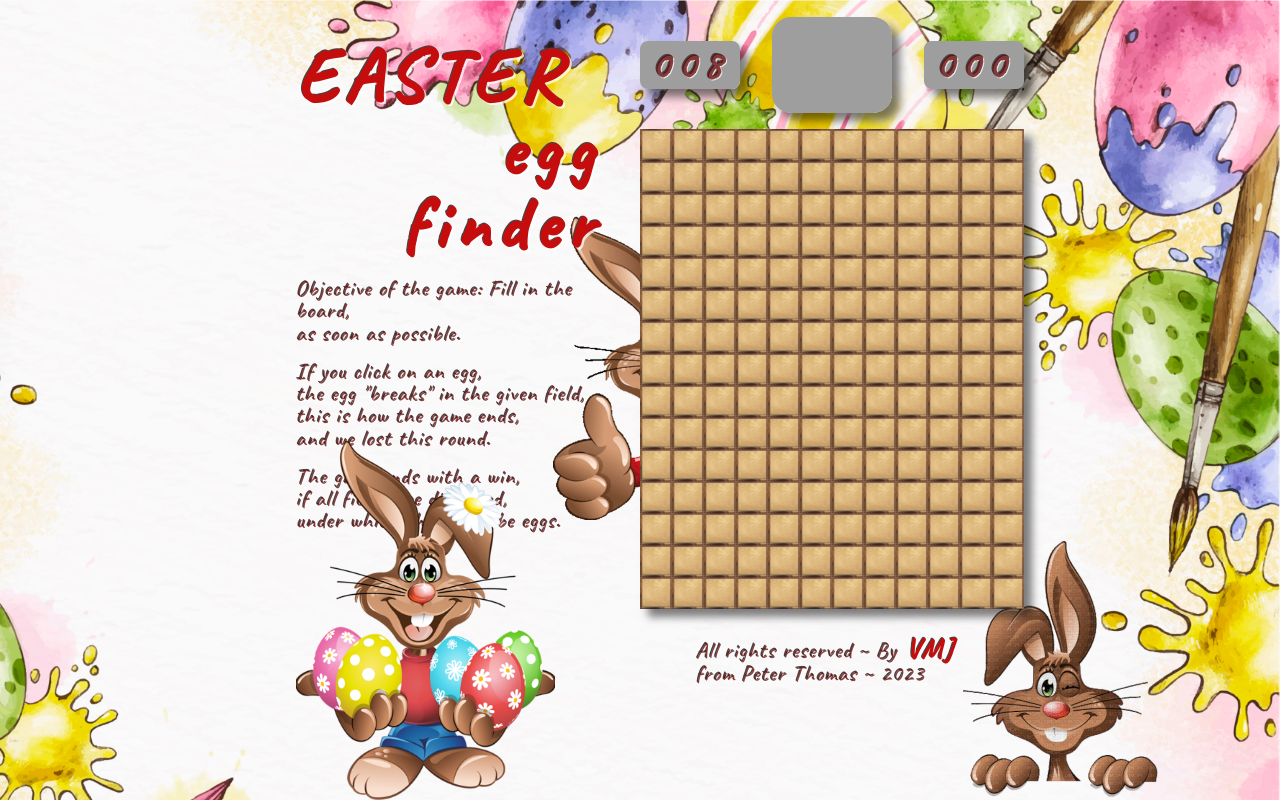
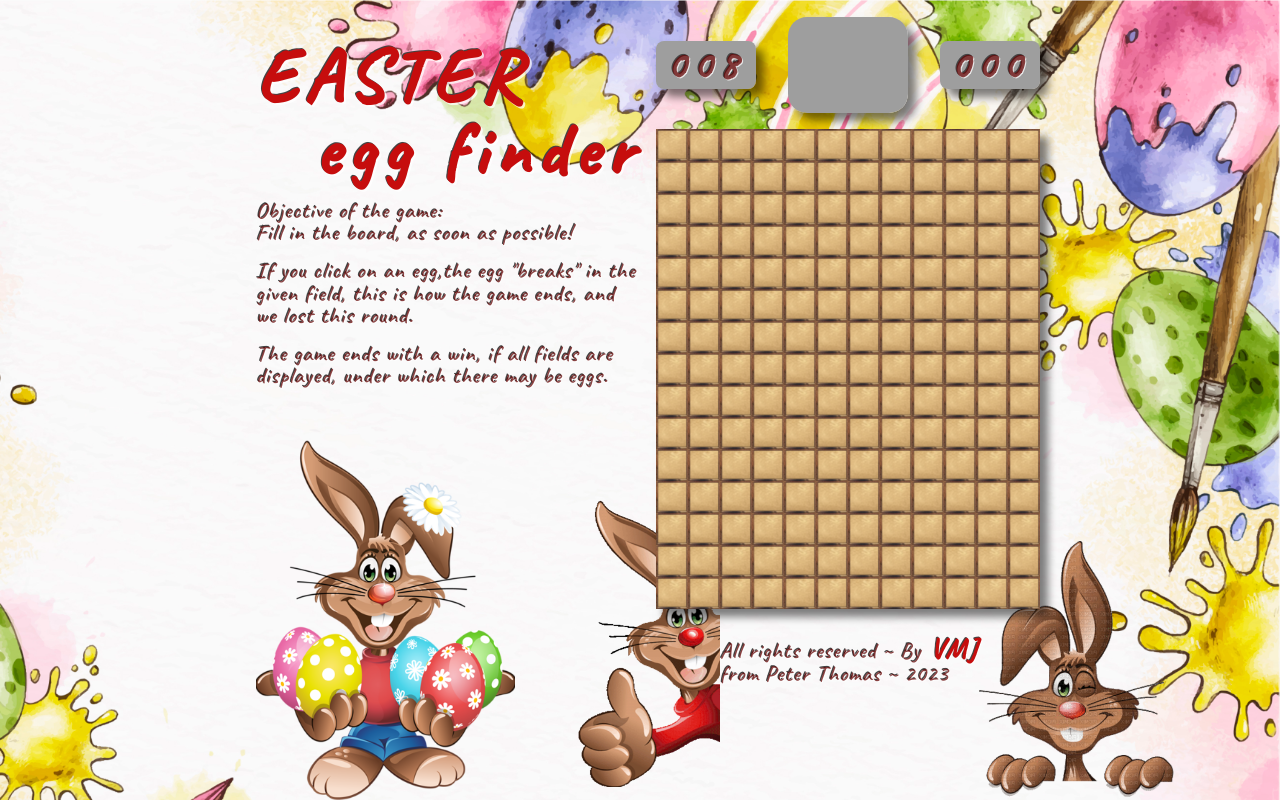
Before and after one commit to ViktorMihalyJozsa/easter-egg-finder, a PHP site: page / in a window 1280 px wide. Run offline with PHP 8.4, Linux system fonts and the light colour scheme; some libraries are stand-ins or nearby versions; grey boxes are pictures that could not be loaded.

Commit message:
Header Text and Responsive : Objective of the game...

```diff
--- a/css/easter-egg-finder-style.css
+++ b/css/easter-egg-finder-style.css
@@ -141,7 +141,7 @@ body {
   h2 {text-align: right;}
 
   p {
-    font-size:       clamp(15px, 2.777vh, 30px);  /*  min.:15px  */
+    font-size:       clamp(14px, 2.777vh, 30px);  /*  min.:14px  */
     letter-spacing:  1px;
     color:           rgba(102, 6, 6, 0.75);
     text-shadow:     1px 1px rgba(255, 255, 255, 0.75), -1px -1px #444;
@@ -175,9 +175,9 @@ header {
     grid-column:   2;
     grid-row:      1 / 3;
 
-    width:         3fr;
+    width:         3fr;  /*  FHD(1920x1080) 3fr=30%=30vw  */
     height:        auto;
-    padding:       5vh 5vh 0vh 5vh;
+    padding:       5vh 2vh 0vh 2vh;
 
 
 }
@@ -194,43 +194,67 @@ header {
         height:  72vh;
     }
 
+        .header-top-image-text {
+            float:    left;
+
+            width:    48vh;      /*  FHD=456px=42.222vh 2fr=20%=20vw
+                                     ~ MINUS: .header-padding(2vh); PLUS: .myCanvas"padding"(ca.:8vh); !!!  */
+            height:   37.685vh;  /*  FHD=407px=37.685vh                                                     */
+
+            z-index:  20;
+        }
+
         .header-top-image {
-            float:         right;
+            float:              right;
 
-            margin-top:    2vh;
-            margin-right:  -13vh;
-            width:         18.88vh;  /* 236px */
-            height:        40vh;     /* 500px */
+            margin-top:         0vh;
+            margin-right:       -10vh;     /*  -2vh-8vh(canvas"padding")=-10vh              */
+            width:              21vh;      /*  FHD=228px=21.111vh (img:280px) 1fr=10%=10vw  */
+            height:             37.685vh;  /*  FHD=407px=37.685vh (img:500px)               */
 
             background-image:   url("../assets/header-top-logo.png");
             background-size:    cover;
             background-repeat:  no-repeat;
 
+            z-index: 10;
         }
 
         .header-bottom-image {
-            position:  absolute;
-            float:     left;
+            position:           absolute;
+            float:              left;
 
-            bottom:    0vh;
-            width:     32.4vh;  /* 360px */
-            height:    45vh;    /* 500px */
+            bottom:             0vh;
+            width:              32.4vh;  /* 360px */
+            height:             45vh;    /* 500px */
 
             background-image:   url("../assets/header-bottom-logo.png");
             background-size:    cover;
             background-repeat:  no-repeat;
+
+            z-index: 10;
+        }
+
+        .header-bottom-image-text {
+            float:    right;
+
+            width:    0;
+            height:   0;
+
+            z-index:  20;
         }
 
 
 @media(max-width: 1025px) {
     header {
-        grid-area:    header;
-        grid-column:  2;
-        grid-row:     1 / 3;
+        grid-area:     header;
+        grid-column:   2;
+        grid-row:      1 / 3;
 
-        width:        3fr;
-        height:       auto;
-        padding:      5vh 5vh 0vh 5vh;
+        width:         3fr;  /*  FHD(1920x1080) 3fr=30%=30vw  */
+        height:        auto;
+        padding:       5vh 2vh 0vh 2vh;
+
+
     }
 
         .header-text {
@@ -451,14 +516,16 @@ footer {
 
     width:           auto;
     height:          auto;
-    padding:         3vh 0vh 0vh 7vh;
+    padding:         3vh 0vh 0vh 8vh;
 
     text-align:      left;
 }
 
     .footer-text {
-        width:   auto;
-        height:  auto;
+        width:    auto;
+        height:   auto;
+
+        z-index:  20;
     }
 
     .footer-image {
@@ -472,6 +539,8 @@ footer {
         background-image:   url("../assets/footer-logo.png");
         background-size:    cover;
         background-repeat:  no-repeat;
+
+        z-index:            10;
     }
 
 
--- a/index.html
+++ b/index.html
@@ -26,22 +26,22 @@
         <div class="header-text">
             <h1>EASTER</h1>
             <h2>egg finder</h2>
-                <br>
-                <p>Objective of the game: Fill in the board,</p>
-                <p>as soon as possible.</p>
-                <br>
-                <p>If you click on an egg,</p>
-                <p>the egg "breaks" in the given field,</p>
-                <p>this is how the game ends,</p>
-                <p>and we lost this round.</p>
-                <br>
-                <p>The game ends with a win,</p>
-                <p>if all fields are displayed,</p>
-                <p>under which there may be eggs.</p>
         </div>
         <div class="header-image">
+            <div class="header-top-image-text">
+                <br>
+                <p>Objective of the game:</p>
+                <p>Fill in the board, as soon as possible!</p>
+                <br>
+                <p>If you click on an egg,the egg "breaks" in the given field,
+                   this is how the game ends, and we lost this round.</p>
+                <br>
+                <p>The game ends with a win, if all fields are displayed,
+                   under which there may be eggs.</p>
+            </div>
             <div class="header-top-image"></div>
             <div class="header-bottom-image"></div>
+            <div class="header-bottom-image-text"></div>
         </div>
     </header>
 
```
Also changed, not shown: other parts of css/easter-egg-finder-style.css (+77 -32 lines), assets/header-top-logo.png. Lines whose indentation alone changed are shown as unchanged.
